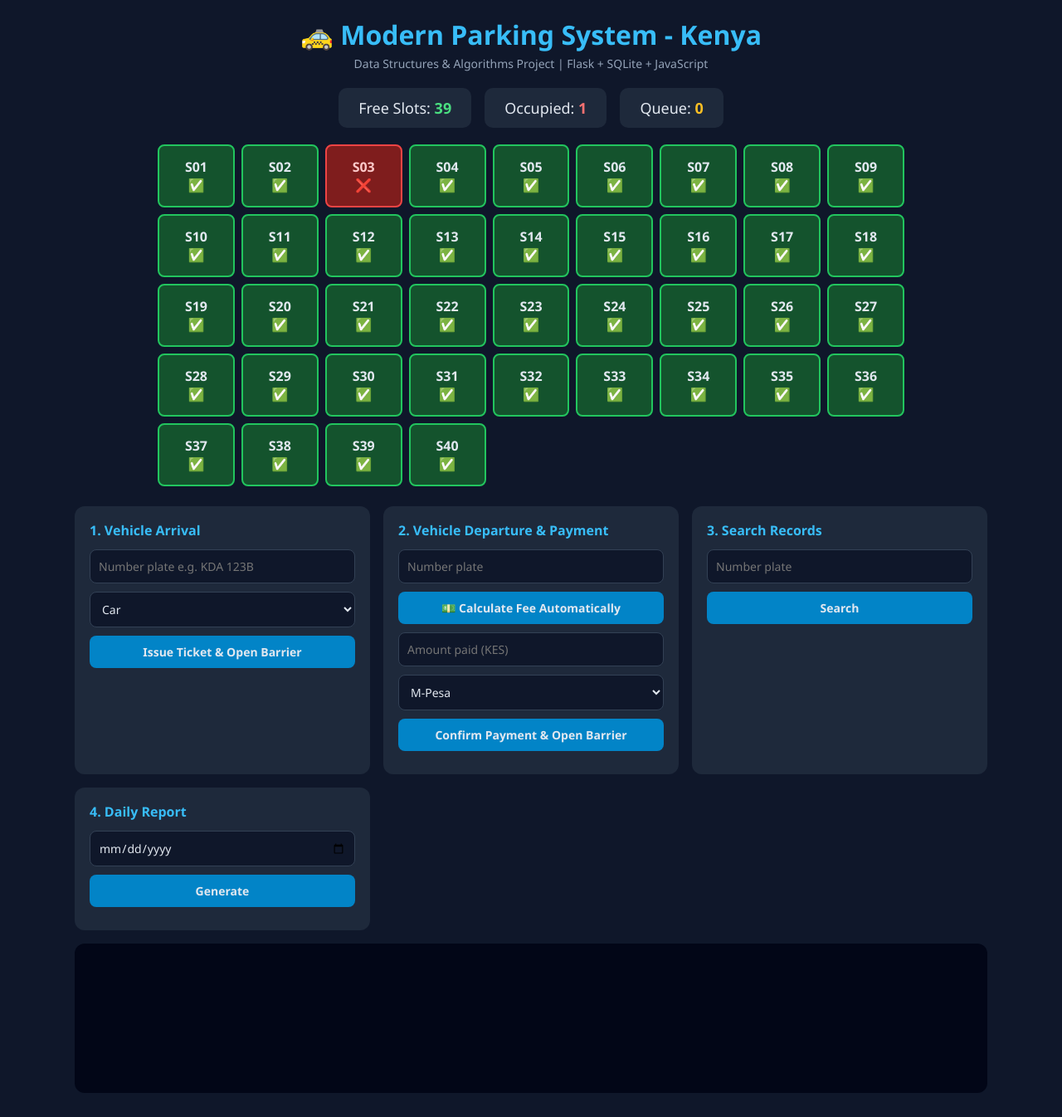
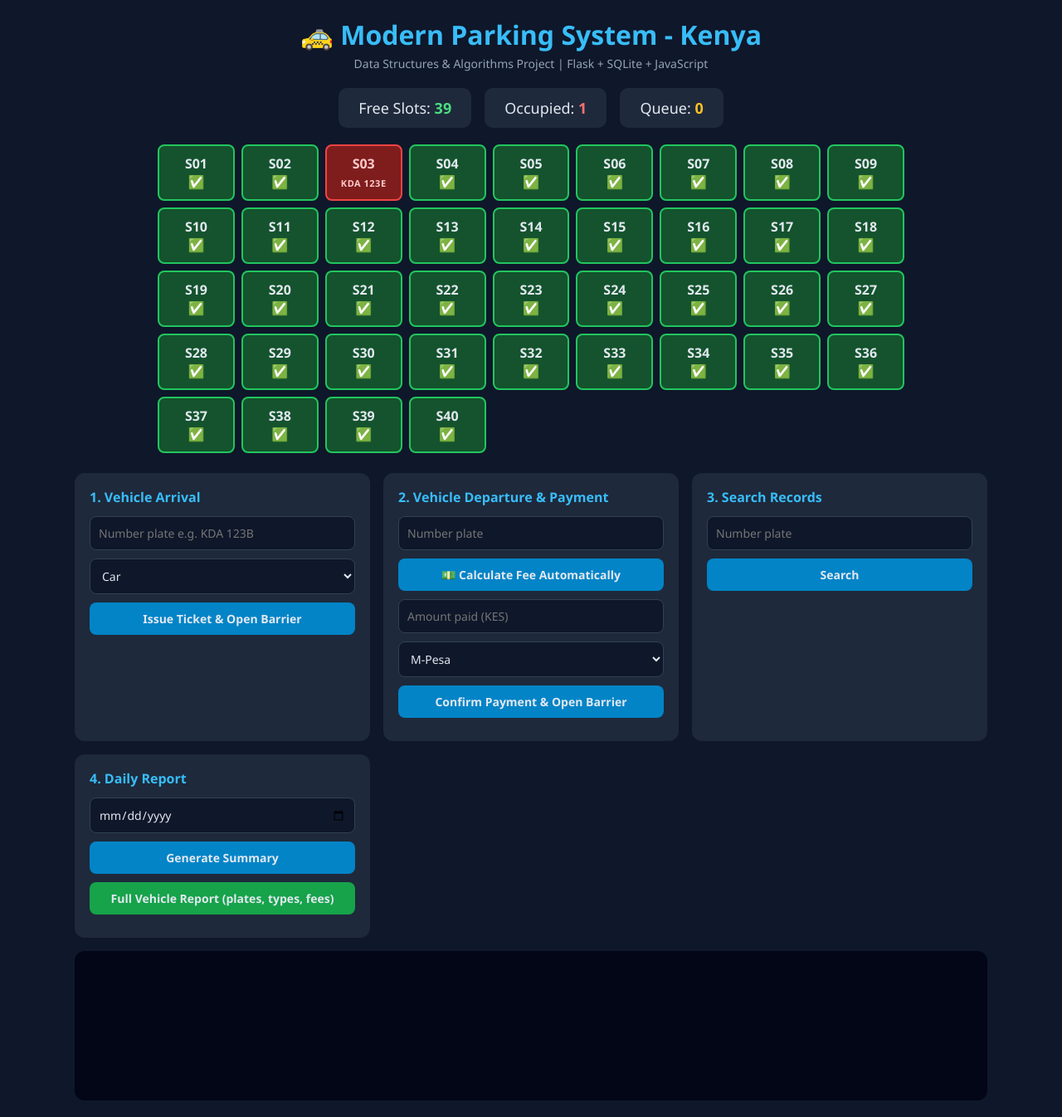
Before and after one commit to hosannamaria/parking-system, a Flask app: page / in a window 1280 px wide. Shown: the whole page at 83% size. Before the commit the page ends 1317 px from the top, so only its background shows below. Run offline with Flask 3, Linux system fonts and the light colour scheme; data comes from the database, SQL or seed files in the repository; both versions use the stored data as it was after the commit.

Commit message:
Show plates on the slots grid + full vehiclereport by date

```diff
--- a/app.py
+++ b/app.py
@@ -58,8 +58,12 @@ WAITING = deque()   # FIFO entrance queue (Module: overflow handling)
 # MODULE 1: SLOT DISPLAY
 # =====================================================================
 def slot_status():
-    occ = ALLOC.occupied()
-    return [{"slot": i, "occupied": i in occ} for i in range(1, TOTAL_SLOTS + 1)]
+    conn = db()
+    rows = conn.execute("SELECT slot_no, plate FROM tickets WHERE status='ACTIVE'").fetchall()
+    conn.close()
+    plates = {r["slot_no"]: r["plate"] for r in rows}
+    return [{"slot": i, "occupied": i in plates, "plate": plates.get(i, "")}
+            for i in range(1, TOTAL_SLOTS + 1)]
 
 # =====================================================================
 # MODULE 2: VEHICLE ENTRY
@@ -210,6 +214,18 @@ def api_quote(plate):
 def api_search(plate):
     return jsonify({"tickets": search(plate)})
 
+@app.route("/api/vehicles/<date>")
+def api_vehicles(date):
+    """Full report: every vehicle (plate, type, fee) parked on a given date."""
+    conn = db()
+    rows = [dict(r) for r in conn.execute(
+        "SELECT plate, vehicle_type, slot_no, entry_time, exit_time, fee_paid, status"
+        " FROM tickets WHERE entry_time LIKE ? ORDER BY entry_time",
+        (date + "%",))]
+    conn.close()
+    total = sum(r["fee_paid"] for r in rows if r["status"] == "CLOSED")
+    return jsonify({"date": date, "vehicles": rows, "total_revenue": total})
+
 @app.route("/api/report/<date>")
 def api_report(date):
     return jsonify(report(date))
--- a/templates/index.html
+++ b/templates/index.html
@@ -13,7 +13,8 @@
   .stat { background: #1e293b; padding: 12px 24px; border-radius: 10px; font-size: 18px; }
   .stat b { color: #4ade80; }
   #grid { display: grid; grid-template-columns: repeat(auto-fill, minmax(90px, 1fr)); gap: 8px; max-width: 900px; margin: 0 auto 24px; }
-  .slot { padding: 14px 6px; text-align: center; border-radius: 8px; font-weight: bold; cursor: default; transition: .2s; }
+  .plate { font-size: 11px; letter-spacing: .5px; display: inline-block; margin-top: 2px; }
+  .slot { padding: 10px 4px; text-align: center; border-radius: 8px; font-weight: bold; cursor: default; transition: .2s; }
   .free { background: #14532d; border: 2px solid #22c55e; }
   .occ  { background: #7f1d1d; border: 2px solid #ef4444; color: #fecaca; }
   .panels { display: grid; grid-template-columns: repeat(auto-fit, minmax(280px, 1fr)); gap: 16px; max-width: 1100px; margin: 0 auto; }
@@ -65,7 +66,8 @@
   <div class="card">
     <h2>4. Daily Report</h2>
     <input id="r_date" type="date">
-    <button onclick="report()">Generate</button>
+    <button onclick="report()">Generate Summary</button>
+    <button onclick="vehicles()" style="background:#16a34a">Full Vehicle Report (plates, types, fees)</button>
     <div id="report_out"></div>
   </div>
 </div>
@@ -84,7 +86,7 @@ async function refresh() {
   document.getElementById('occ').textContent = 40 - d.free;
   document.getElementById('queue').textContent = d.waiting.length;
   document.getElementById('grid').innerHTML = d.slots.map(s =>
-    `<div class="slot ${s.occupied ? 'occ' : 'free'}">S${String(s.slot).padStart(2,'0')}<br>${s.occupied ? '&#10060;' : '&#9989;'}</div>`).join('');
+    `<div class="slot ${s.occupied ? 'occ' : 'free'}"><b>S${String(s.slot).padStart(2,'0')}</b><br>${s.occupied ? `<span class="plate">${s.plate}</span>` : '&#9989;'}</div>`).join('');
 }
 async function arrive() {
   const plate = document.getElementById('a_plate').value;
@@ -132,6 +134,17 @@ async function report() {
   const r = await fetch('/api/report/' + date); const d = await r.json();
   document.getElementById('report_out').innerHTML =
     `<p>Vehicles: <b>${d.vehicles}</b></p><p>Revenue: <b style="color:#4ade80">KES ${d.revenue}</b></p>`;
+}async function vehicles() {
+  const date = document.getElementById('r_date').value;
+  if (!date) { log('Pick a date first', 'err'); return; }
+  const r = await fetch('/api/vehicles/' + date); const d = await r.json();
+  if (!d.vehicles.length) { document.getElementById('report_out').innerHTML = '<p>No vehicles recorded on this date</p>'; return; }
+  const rows = d.vehicles.map(t =>
+    `<tr><td><b>${t.plate}</b></td><td>${t.vehicle_type || '-'}</td><td>${t.slot_no}</td><td>${t.entry_time || ''}</td><td>${t.exit_time || '-'}</td><td>${t.fee_paid || 0}</td><td>${t.status}</td></tr>`).join('');
+  document.getElementById('report_out').innerHTML =
+    `<table><tr><th>Plate</th><th>Type</th><th>Slot</th><th>Entry</th><th>Exit</th><th>Fee (KES)</th><th>Status</th></tr>${rows}</table>
+     <p style="margin-top:8px">Total revenue: <b style="color:#4ade80">KES ${d.total_revenue}</b></p>`;
+  log(`Vehicle report generated for ${date}: ${d.vehicles.length} vehicle(s)`, 'ok');
 }
 refresh();
 setInterval(refresh, 5000);   // auto-refresh slot grid every 5s
```
Also changed, not shown: parking.db.
